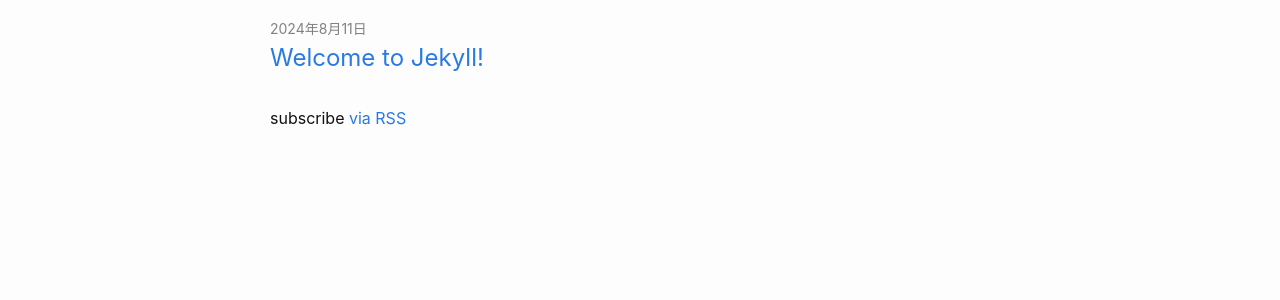
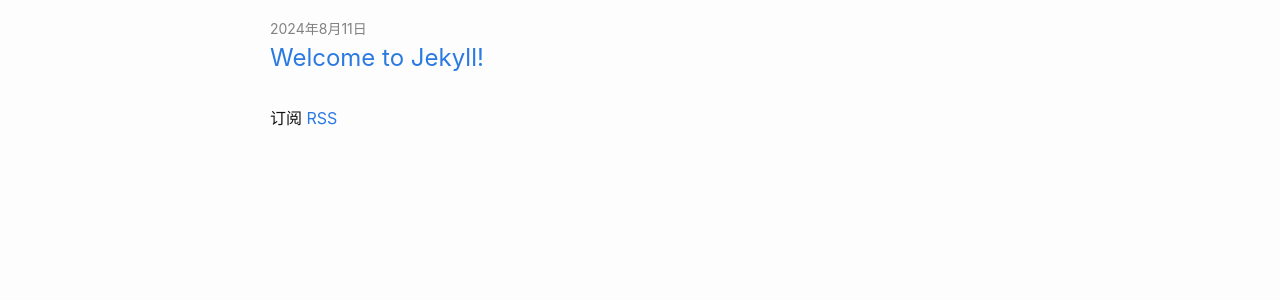
Before and after one commit to znbic/znbic.github.io, a Jekyll site: the page built from index.md, in a window 1280 px wide. Shown: the part 133-433 px from the top of the page. Built offline with Jekyll 4.4.1, drawn with Linux system fonts in a browser that asks for light colours.

Commit message:
修改rss链接显示语言

```diff
--- a/_layouts/home.html
+++ b/_layouts/home.html
@@ -28,7 +28,7 @@ layout: default
       {%- endfor -%}
     </ul>
 
-    <p class="rss-subscribe">subscribe <a href="{{ "/feed.xml" | relative_url }}">via RSS</a></p>
+    <p class="rss-subscribe">订阅 <a href="{{ "/feed.xml" | relative_url }}">RSS</a></p>
   {%- endif -%}
 
 </div>
```
